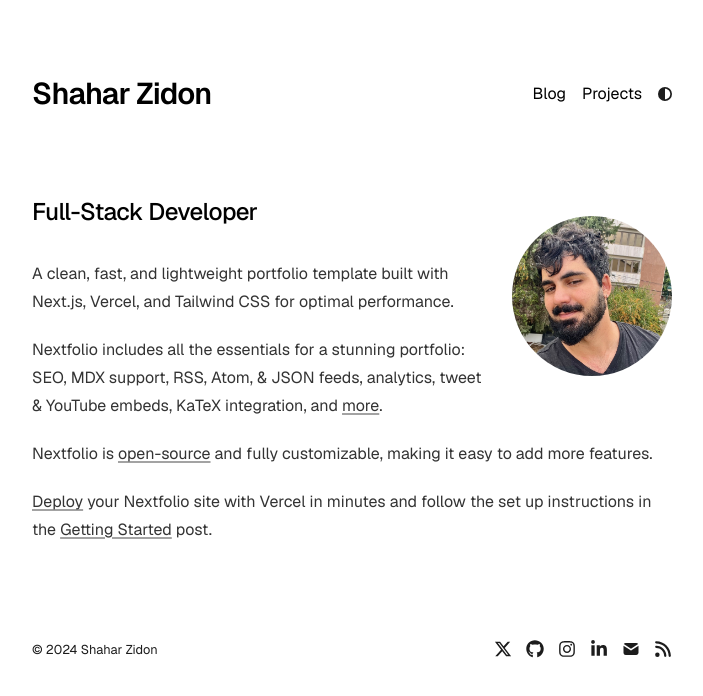
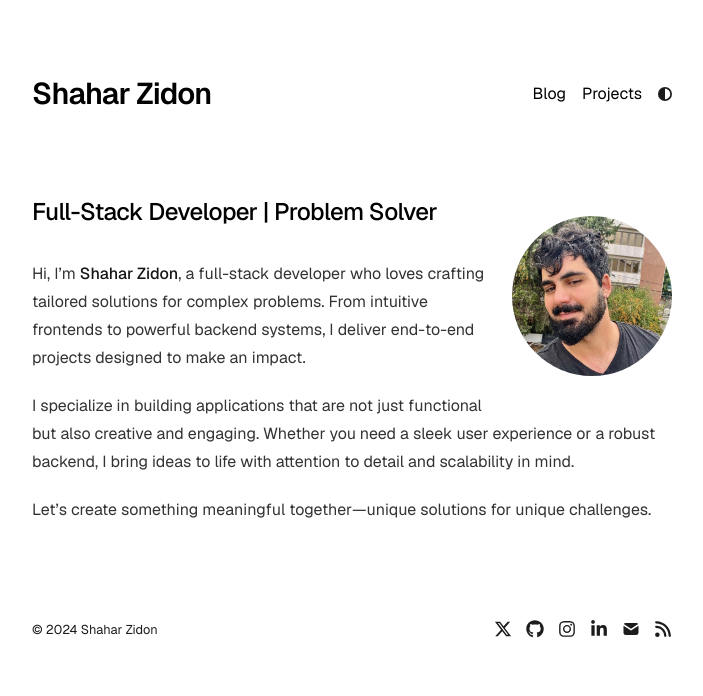
Before and after one commit to shaharzidon/portfolio, a Next.js app: page / in a window 1280 px wide. Shown: the top 696 px of the page, without its empty margins (288-991 px from the left). Built offline with nearby package versions, Linux system fonts and the light colour scheme.

Commit message:
feature/adjust-about-data

```diff
--- a/app/page.tsx
+++ b/app/page.tsx
@@ -16,43 +16,25 @@ export default function Page() {
       </a>
 
       <h1 className="mb-8 text-2xl font-medium tracking-tight">
-        Full-Stack Developer
+        Full-Stack Developer | Problem Solver
       </h1>
 
       <div className="prose prose-neutral dark:prose-invert">
         <p>
-          A clean, fast, and lightweight portfolio template built with Next.js,
-          Vercel, and Tailwind CSS for optimal performance.
+          Hi, I’m <strong>Shahar Zidon</strong>, a full-stack developer who
+          loves crafting tailored solutions for complex problems. From intuitive
+          frontends to powerful backend systems, I deliver end-to-end projects
+          designed to make an impact.
         </p>
         <p>
-          Nextfolio includes all the essentials for a stunning portfolio: SEO,
-          MDX support, RSS, Atom, & JSON feeds, analytics, tweet & YouTube
-          embeds, KaTeX integration, and{" "}
-          <a
-            target="_blank"
-            href="https://github.com/1msirius/Nextfolio?tab=readme-ov-file#features"
-          >
-            more
-          </a>
-          .
+          I specialize in building applications that are not just functional but
+          also creative and engaging. Whether you need a sleek user experience
+          or a robust backend, I bring ideas to life with attention to detail
+          and scalability in mind.
         </p>
         <p>
-          Nextfolio is{" "}
-          <a href={socialLinks.github} target="_blank">
-            open-source
-          </a>{" "}
-          and fully customizable, making it easy to add more features.
-        </p>
-        <p>
-          <a
-            href="https://vercel.com/new/clone?repository-url=https%3A%2F%2Fgithub.com%2F1msirius%2FNextfolio"
-            target="_blank"
-          >
-            Deploy
-          </a>{" "}
-          your Nextfolio site with Vercel in minutes and follow the set up
-          instructions in the{" "}
-          <a href="/blog/getting-started">Getting Started</a> post.
+          Let’s create something meaningful together—unique solutions for unique
+          challenges.
         </p>
       </div>
     </section>
```
